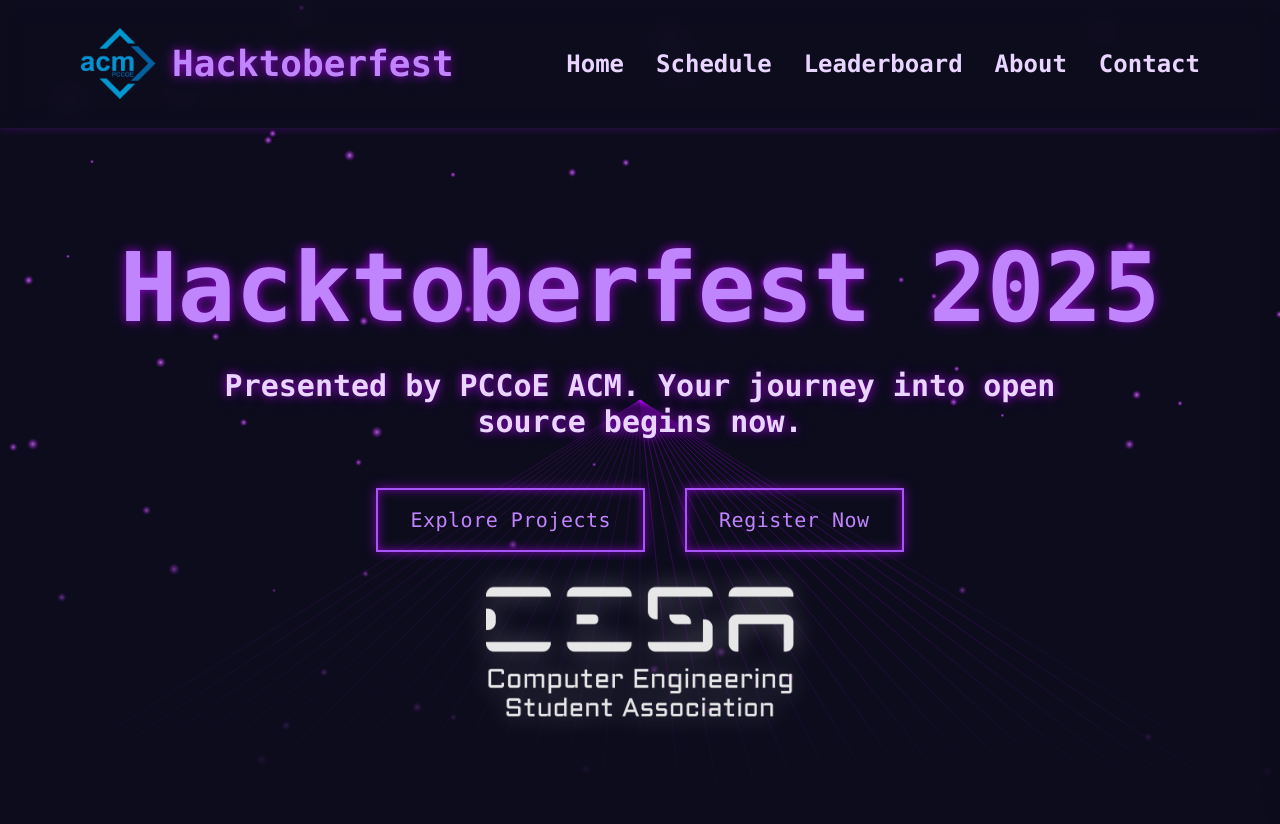
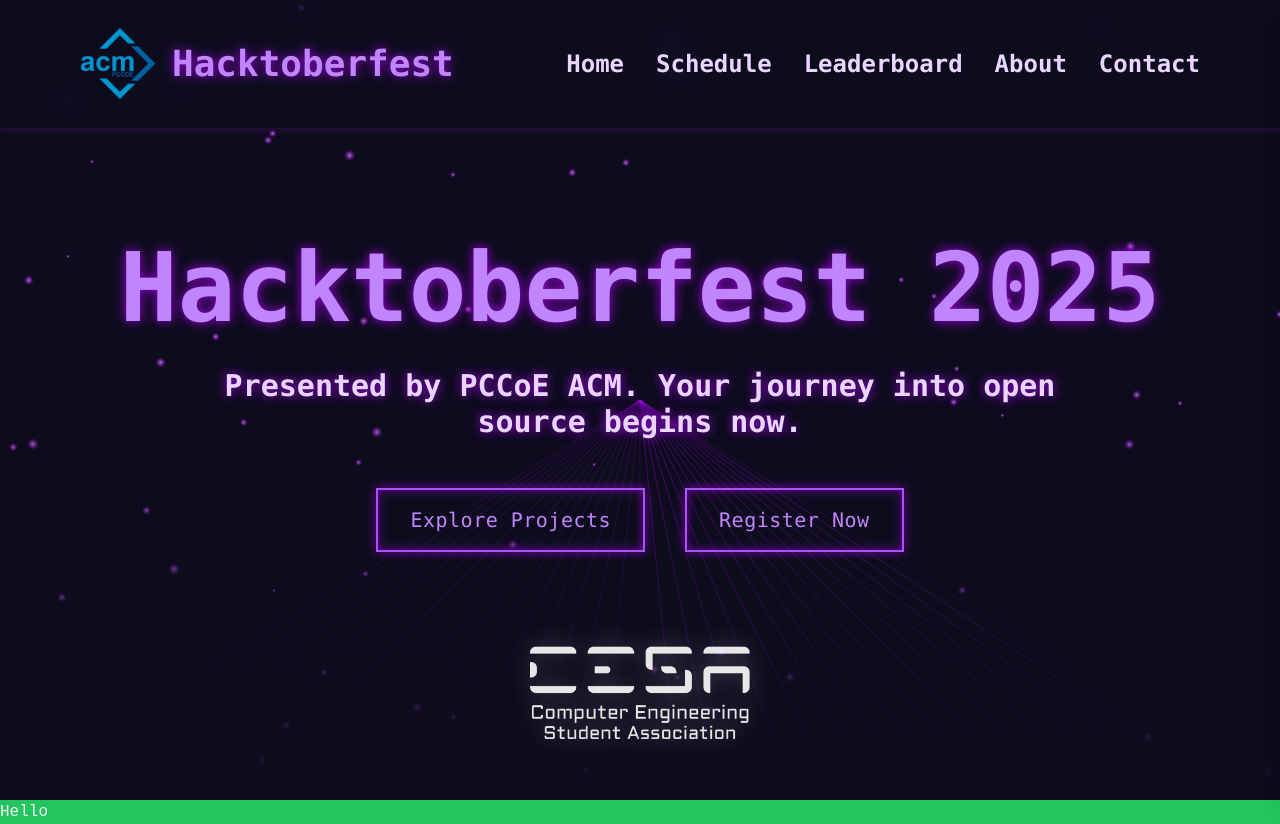
Before and after one commit to Krushnakant-08/Hacktober-frontend, a React (Create React App) app: page / in a window 1280 px wide. Before the commit the page ends 800 px from the top, so only its background shows below. Built offline with nearby package versions, Linux system fonts and the light colour scheme.

Commit message:
trial commit

```diff
--- a/src/App.js
+++ b/src/App.js
@@ -2,12 +2,14 @@
 import './App.css';
 import HeroSection from './components/herosection';
 import Navbar from './components/navbar';
+import Contacts from './pages/contacts';
 
 function App() {
   return (
    <>
    <Navbar/>
    <HeroSection/>
+   <Contacts/>
    </>
   );
 }
--- a/src/components/herosection.js
+++ b/src/components/herosection.js
@@ -165,7 +165,7 @@
         <img
           src="/assests/CESA_WHITE.png"
           alt="CESA Logo"
-          className="max-w-[180px] sm:max-w-[250px] md:max-w-xs lg:max-w-[280px] h-auto opacity-90 hover:opacity-100 transition-opacity duration-300 transform scale-110"
+          className="max-w-[180px] sm:max-w-[250px] md:max-w-xs lg:max-w-[200px] h-auto opacity-90 hover:opacity-100 transition-opacity duration-300 transform scale-110"
           style={{
             filter: "drop-shadow(0 0 10px rgba(255, 255, 255, 0.3))"
           }}
--- /dev/null
+++ b/src/pages/contacts.js
@@ -0,0 +1,10 @@
+import React, { useState } from "react";
+
+export default function Contacts (){
+
+    return(
+        <>
+            <h1 className="bg-green-500"> Hello </h1>
+        </>
+    )
+}
```
